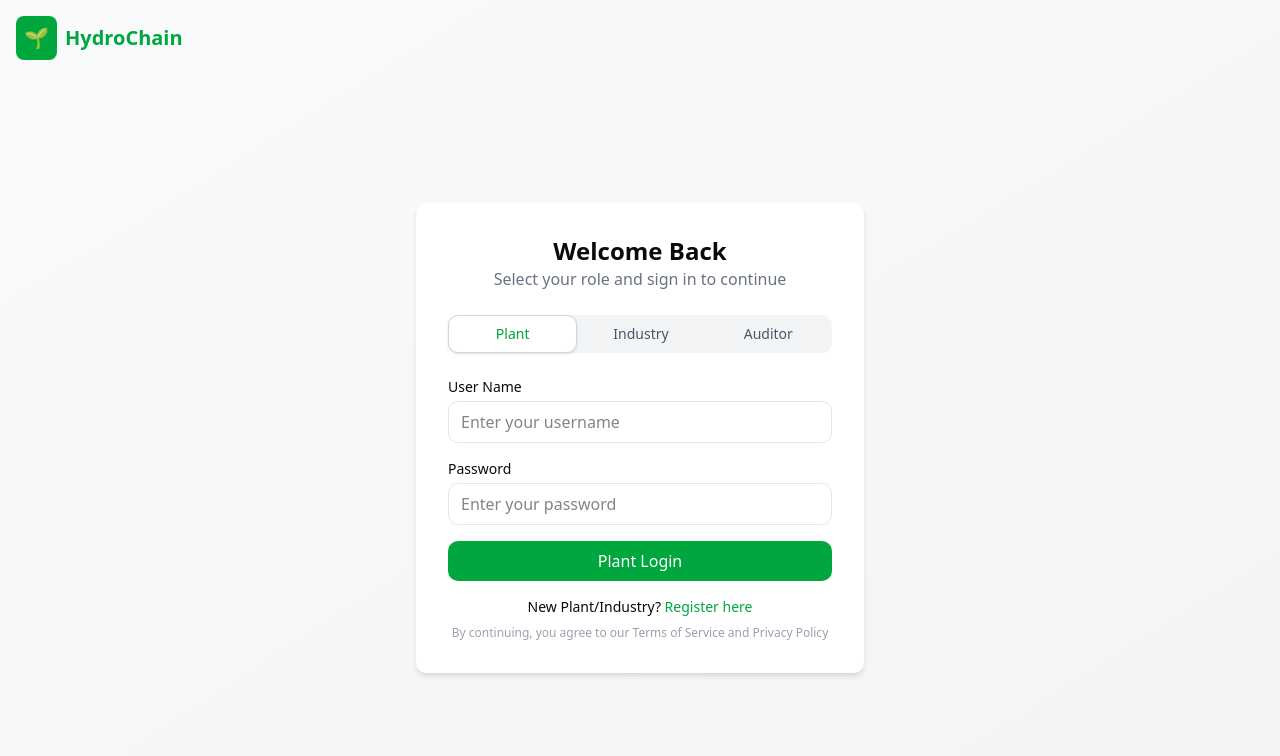
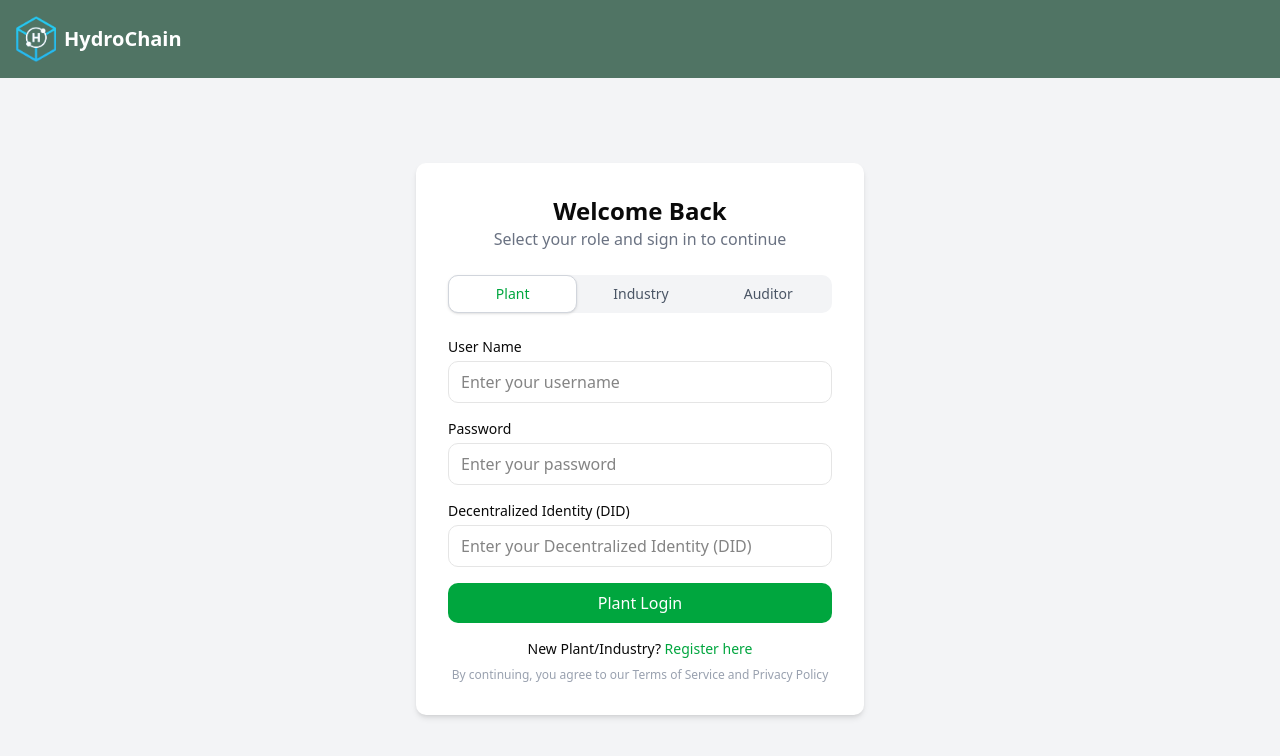
Before and after one commit to Kaushal-00/hydrochain-frontend, a React (Vite) app: page /login in a window 1280 px wide. Shown: the top 756 px of the page. Built offline with nearby package versions, Linux system fonts and the light colour scheme; no server answers.

Commit message:
feat: add logo

```diff
--- a/src/Pages/AuditDashboard.jsx
+++ b/src/Pages/AuditDashboard.jsx
@@ -58,10 +58,11 @@ const AuditDashboard = () => {
     }, []);
 
     return (
-        <div>
-            <div className="p-4 cursor-pointer" onClick={() => navigate("/")}>
-                <h1 className="text-green-600 font-bold text-xl flex items-center space-x-2">
-                    <span className="bg-green-600 text-white p-2 rounded-md">🌱</span>
+        <div className="bg-gray-100">
+            {/* Navbar / Header */}
+            <div className="p-4 cursor-pointer bg-[#507464]" onClick={() => navigate("/")}>
+                <h1 className="text-white font-bold text-xl flex items-center space-x-2">
+                    <img src="../logo.png" width={40} />
                     <span>HydroChain</span>
                 </h1>
             </div>
--- a/src/Pages/IndustryDashboard.jsx
+++ b/src/Pages/IndustryDashboard.jsx
@@ -113,10 +113,11 @@ const IndustryDashboard = () => {
     }
 
     return (
-        <div>
-            <div className="p-4 cursor-pointer" onClick={() => navigate("/")}>
-                <h1 className="text-green-600 font-bold text-xl flex items-center space-x-2">
-                    <span className="bg-green-600 text-white p-2 rounded-md">🌱</span>
+        <div className="bg-gray-100">
+            {/* Navbar / Header */}
+            <div className="p-4 cursor-pointer bg-[#507464]" onClick={() => navigate("/")}>
+                <h1 className="text-white font-bold text-xl flex items-center space-x-2">
+                    <img src="../logo.png" width={40} />
                     <span>HydroChain</span>
                 </h1>
             </div>
--- a/src/Pages/Login.jsx
+++ b/src/Pages/Login.jsx
@@ -6,6 +6,7 @@ const Login = () => {
     const [role, setRole] = useState("Plant");
     const [username, setUsername] = useState();
     const [password, setPassword] = useState();
+    const [did, setDid] = useState();
     const navigate = useNavigate();
 
     async function login() {
@@ -21,11 +22,11 @@ const Login = () => {
     }
 
     return (
-        <div className="min-h-screen flex flex-col bg-gradient-to-br from-gray-50 to-gray-100">
+        <div className="min-h-screen flex flex-col bg-gray-100">
             {/* Navbar / Header */}
-            <div className="p-4 cursor-pointer" onClick={() => navigate("/")}>
-                <h1 className="text-green-600 font-bold text-xl flex items-center space-x-2">
-                    <span className="bg-green-600 text-white p-2 rounded-md">🌱</span>
+            <div className="p-4 cursor-pointer bg-[#507464]" onClick={() => navigate("/")}>
+                <h1 className="text-white font-bold text-xl flex items-center space-x-2">
+                    <img src="./logo.png" width={40} />
                     <span>HydroChain</span>
                 </h1>
             </div>
@@ -76,6 +77,18 @@ const Login = () => {
                             />
                         </div>
 
+                        {role != 'Auditor' && (
+                            <div>
+                                <label className="block text-sm font-medium mb-1">Decentralized Identity (DID)</label>
+                                <input
+                                    type="text"
+                                    onInput={e => setDid(e.target.value)}
+                                    placeholder="Enter your Decentralized Identity (DID)"
+                                    className="w-full border rounded-lg px-3 py-2 focus:ring-2 focus:ring-green-500 focus:outline-none"
+                                />
+                            </div>
+                        )}
+
                         <button
                             type="submit"
                             className="w-full bg-green-600 text-white py-2 rounded-lg hover:bg-green-700"
--- a/src/Pages/PlantDashboard.jsx
+++ b/src/Pages/PlantDashboard.jsx
@@ -82,10 +82,11 @@ const PlantDashboard = () => {
     };
 
     return (
-        <div>
-            <div className="p-4 cursor-pointer" onClick={() => navigate("/")}>
-                <h1 className="text-green-600 font-bold text-xl flex items-center space-x-2">
-                    <span className="bg-green-600 text-white p-2 rounded-md">🌱</span>
+        <div className="bg-gray-100">
+            {/* Navbar / Header */}
+            <div className="p-4 cursor-pointer bg-[#507464]" onClick={() => navigate("/")}>
+                <h1 className="text-white font-bold text-xl flex items-center space-x-2">
+                    <img src="../logo.png" width={40} />
                     <span>HydroChain</span>
                 </h1>
             </div>
--- a/src/Pages/Register.jsx
+++ b/src/Pages/Register.jsx
@@ -7,7 +7,7 @@ const Register = () => {
     const [password, setPassword] = useState();
     const [role, setRole] = useState("Plant");
     const [companyName, setCompanyName] = useState();
-    const [renewableEnergyProofId, setRenewableEnergyProofId] = useState();
+    const [did, setDid] = useState();
     const [governmentLicenseId, setGovernmentLicenseId] = useState();
     const [auditorUsername, setAuditorUsername] = useState();
     const navigate = useNavigate();
@@ -19,7 +19,7 @@ const Register = () => {
                 password,
                 role,
                 companyName,
-                renewableEnergyProofId,
+                did,
                 governmentLicenseId,
                 auditorUsername
             });
@@ -29,11 +29,11 @@ const Register = () => {
     }
 
     return (
-        <div className="min-h-screen flex flex-col bg-gradient-to-br from-gray-50 to-gray-100">
+        <div className="min-h-screen flex flex-col bg-gray-100">
             {/* Navbar / Header */}
-            <div className="p-4 cursor-pointer" onClick={() => navigate("/")}>
-                <h1 className="text-green-600 font-bold text-xl flex items-center space-x-2">
-                    <span className="bg-green-600 text-white p-2 rounded-md">🌱</span>
+            <div className="p-4 cursor-pointer bg-[#507464]" onClick={() => navigate("/")}>
+                <h1 className="text-white font-bold text-xl flex items-center space-x-2">
+                    <img src="./logo.png" width={40} />
                     <span>HydroChain</span>
                 </h1>
             </div>
@@ -106,17 +106,15 @@ const Register = () => {
                             />
                         </div>
 
-                        {role === "Plant" && (
                         <div>
-                                <label className="block text-sm font-medium mb-1">Renewable Energy Proof ID</label>
+                            <label className="block text-sm font-medium mb-1">Enter Decentralized Identity (DID)</label>
                             <input
                                 type="text"
-                                    onInput={e => setRenewableEnergyProofId(e.target.value)}
-                                    placeholder="Enter renewable energy certificate ID"
+                                onInput={e => setDid(e.target.value)}
+                                placeholder="Enter Decentralized Identity (DID)"
                                 className="w-full border rounded-lg px-3 py-2 focus:ring-2 focus:ring-green-500 focus:outline-none"
                             />
                         </div>
-                        )}
 
                         <div>
                             <label className="block text-sm font-medium mb-1">Government License ID</label>
--- a/src/components/Navbar.jsx
+++ b/src/components/Navbar.jsx
@@ -24,6 +24,7 @@ const Navbar = () => {
       <div className="max-w-7xl mx-auto px-6 py-4 flex items-center justify-between">
 
         {/* Left: Logo */}
+        <img src="./logo.png" width={40} className="mr-2" />
         <NavLink
           to="/"
           className={`text-xl font-bold tracking-wide transition-colors duration-500
```
Also changed, not shown: public/logo.png (added). Lines whose indentation alone changed are shown as unchanged.
